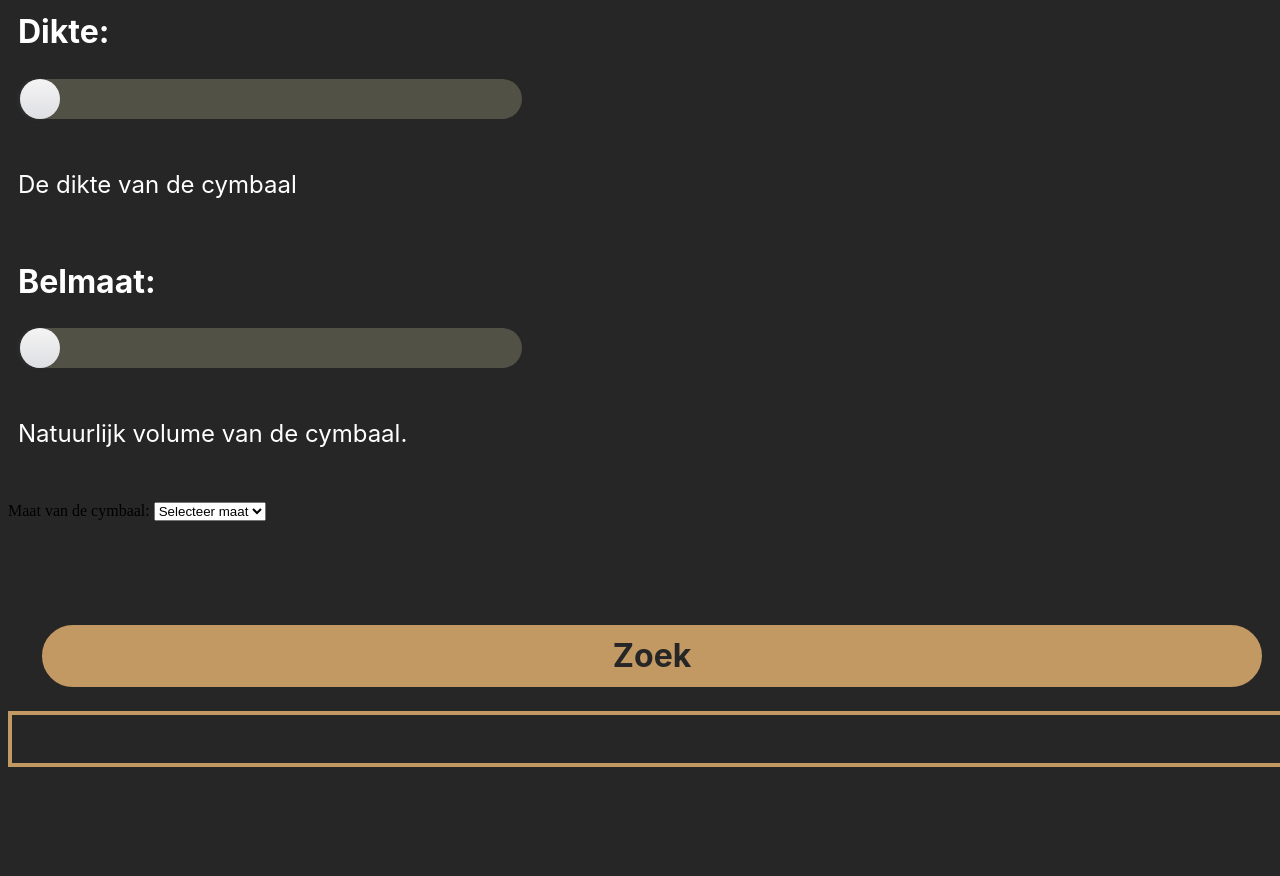
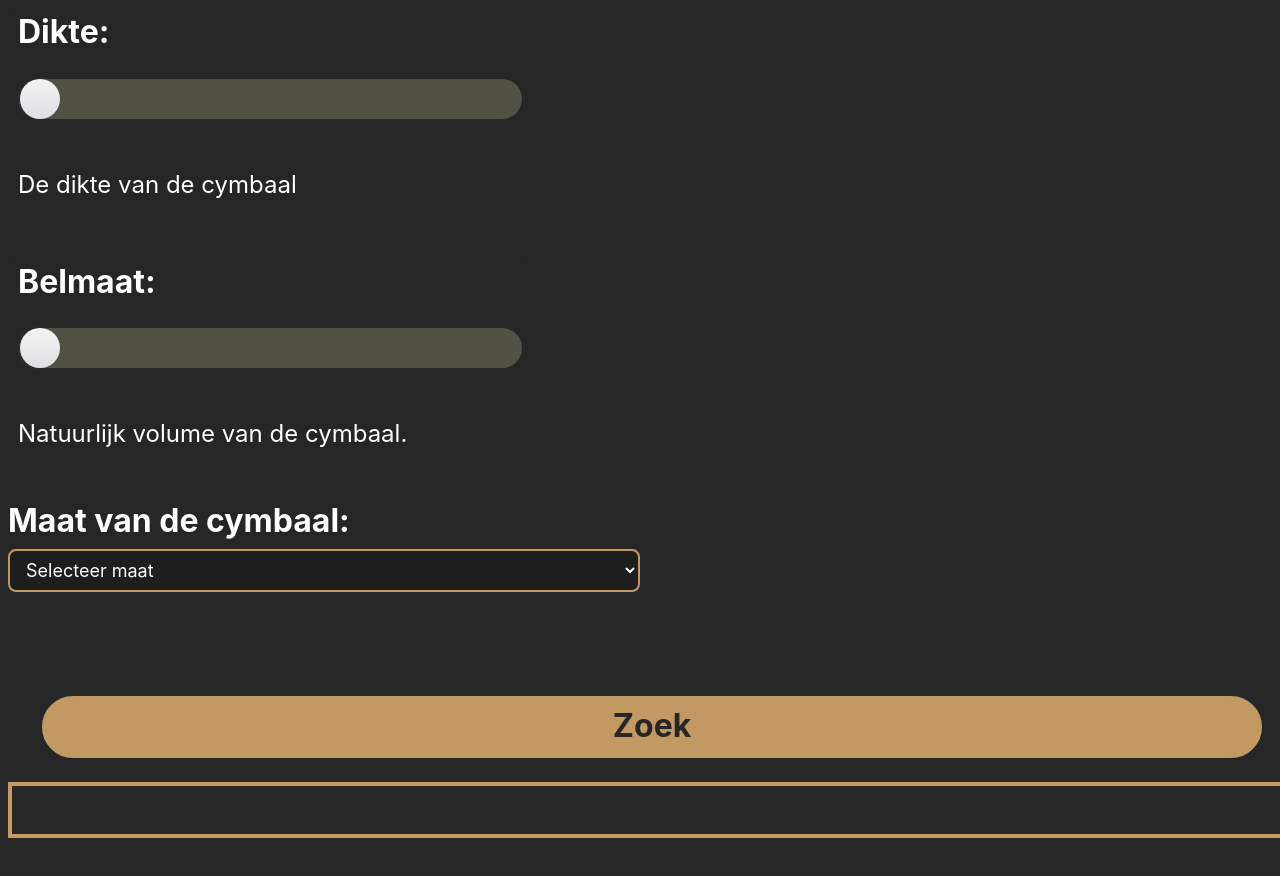
Before and after one commit to SimonIvenPXL/CymbalProject, a website: page index.html in a window 1280 px wide. Shown: the part 2200-3076 px from the top of the page. Before the commit the page ends 3015 px from the top, so only its background shows below. Drawn offline with Linux system fonts and the light colour scheme.

Commit message:
Final result

```diff
--- a/index.html
+++ b/index.html
@@ -101,8 +101,8 @@
         </div>
         <!-- Dropdown for size filter -->
         <div class="dropdown-container">
-            <label for="size">Maat van de cymbaal:</label>
-            <select id="size">
+            <label for="size" class="slider-label">Maat van de cymbaal:</label>
+            <select id="size" class="dropdown-with-items">
                 <option value="0">Selecteer maat</option>
                 <option value="14">14"</option>
                 <option value="15">15"</option>
--- a/styles2.css
+++ b/styles2.css
@@ -164,7 +164,22 @@ p{
 }
 
 .dropdown-container {
+    display: flex;
+    flex-direction: column;
+    align-items: flex-start;
+    gap: 8px;
     margin-top: 20px;
+}
+
+.dropdown-with-items {
+    width: 100%;
+    padding: 8px 12px;
+    font-family: 'Inter', sans-serif;
+    font-size: 18px;
+    background-color: #1E1E1E;
+    color: #FFFFFF;
+    border: 2px solid #C39963;
+    border-radius: 8px;
 }
 
 /* Checkbox row layout */
```
